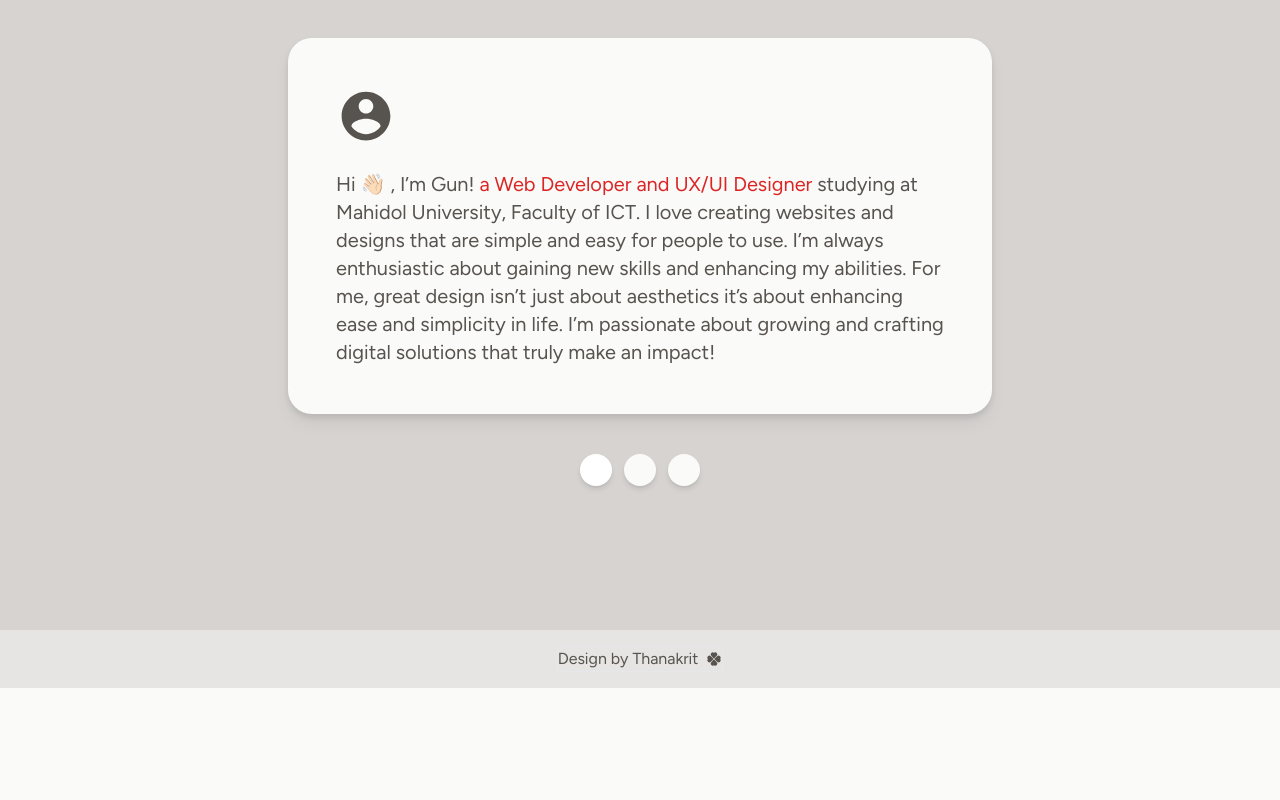
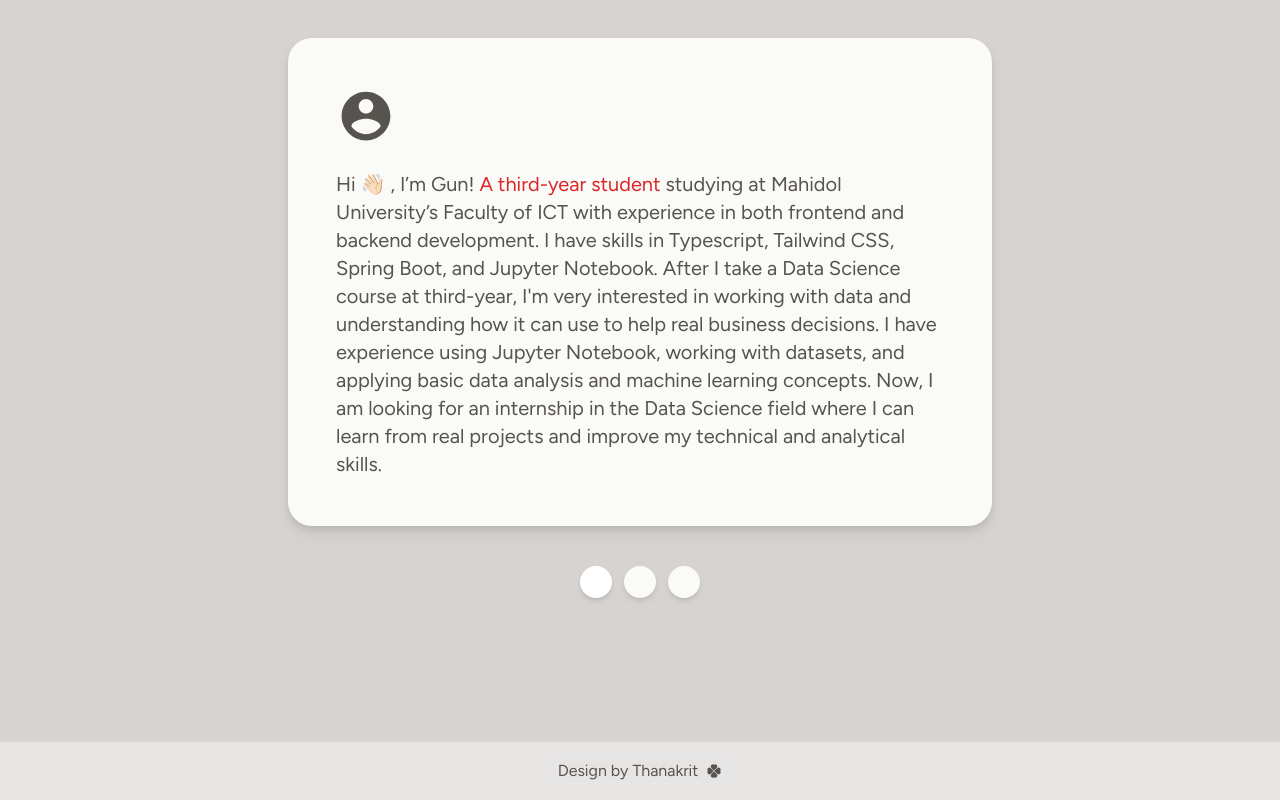
Before and after one commit to octovir/thanaport, a React (Vite) app: page / in a window 1280 px wide. Shown: the part 1310-2110 px from the top of the page. Before the commit the page ends 1998 px from the top, so only its background shows below. Built offline with nearby package versions, Linux system fonts and the light colour scheme.

Commit message:
update about me

```diff
--- a/src/components/About.jsx
+++ b/src/components/About.jsx
@@ -80,7 +80,7 @@ function About() {
                             className="flex flex-col text-left md:text-xl "
                         >
                             <div>
-                            Hi 👋🏻 , I’m Gun! <span className="text-red-600"> a Web Developer and UX/UI Designer</span> studying at Mahidol University, Faculty of ICT. I love creating websites and designs that are simple and easy for people to use. I’m always enthusiastic about gaining new skills and enhancing my abilities. For me, great design isn’t just about aesthetics it’s about enhancing ease and simplicity in life. I’m passionate about growing and crafting digital solutions that truly make an impact!
+                            Hi 👋🏻 , I’m Gun! <span className="text-red-600">A third-year student</span> studying at Mahidol University’s Faculty of ICT with experience in both frontend and backend development. I have skills in Typescript, Tailwind CSS, Spring Boot, and Jupyter Notebook. After I take a Data Science course at third-year, I'm very interested in working with data and understanding how it can use to help real business decisions. I have experience using Jupyter Notebook, working with datasets, and applying basic data analysis and machine learning concepts. Now, I am looking for an internship in the Data Science field where I can learn from real projects and improve my technical and analytical skills.
                             </div>
                         </motion.div>
                     </motion.div>
```
